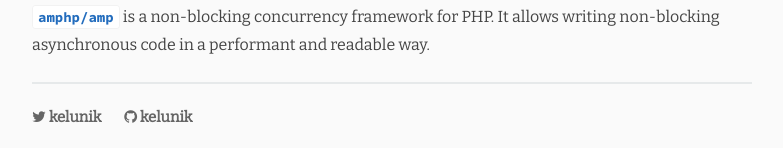
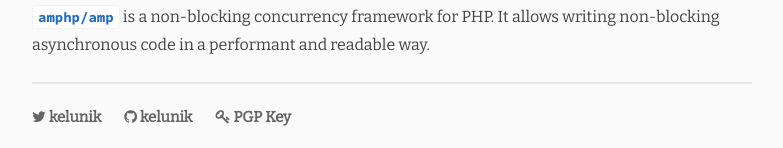
Before and after one commit to kelunik/kelunik.github.io, a Jekyll site: the page built from index.html, in a window 1280 px wide. Shown: the part 1382-1530 px from the top of the page, without its empty margins (248-1031 px from the left). Built offline with Jekyll 4.4.1, drawn with Linux system fonts in a browser that asks for light colours; nearby versions of some CDN libraries; comment, search, counter and statistics services are not loaded.

Commit message:
Link PGP key in footer

```diff
--- a/_layouts/default.html
+++ b/_layouts/default.html
@@ -57,6 +57,7 @@
 		<footer>
 			<a class="footer-item" href="https://twitter.com/kelunik" target="_blank"><i class="fa fa-twitter"></i> kelunik</a>
 			<a class="footer-item" href="https://github.com/kelunik" target="_blank"><i class="fa fa-github"></i> kelunik</a>
+			<a class="footer-item" href="https://raw.githubusercontent.com/kelunik/kelunik.github.io/master/pgp.asc"><i class="fa fa-key"></i> PGP Key</a>
 		</footer>
 	</article>
 
--- a/_layouts/post.html
+++ b/_layouts/post.html
@@ -141,6 +141,7 @@
 		<footer>
             <a class="footer-item" href="https://twitter.com/kelunik" target="_blank"><i class="fa fa-twitter"></i> kelunik</a>
 			<a class="footer-item" href="https://github.com/kelunik" target="_blank"><i class="fa fa-github"></i> kelunik</a>
+            <a class="footer-item" href="https://raw.githubusercontent.com/kelunik/kelunik.github.io/master/pgp.asc"><i class="fa fa-key"></i> PGP Key</a>
 		</footer>
 	</article>
 
--- a/_layouts/tags.html
+++ b/_layouts/tags.html
@@ -107,6 +107,7 @@
 		<footer>
 			<a class="footer-item" href="https://twitter.com/kelunik" target="_blank"><i class="fa fa-twitter"></i> kelunik</a>
 			<a class="footer-item" href="https://github.com/kelunik" target="_blank"><i class="fa fa-github"></i> kelunik</a>
+			<a class="footer-item" href="https://raw.githubusercontent.com/kelunik/kelunik.github.io/master/pgp.asc"><i class="fa fa-key"></i> PGP Key</a>
 		</footer>
 	</article>
 
```
